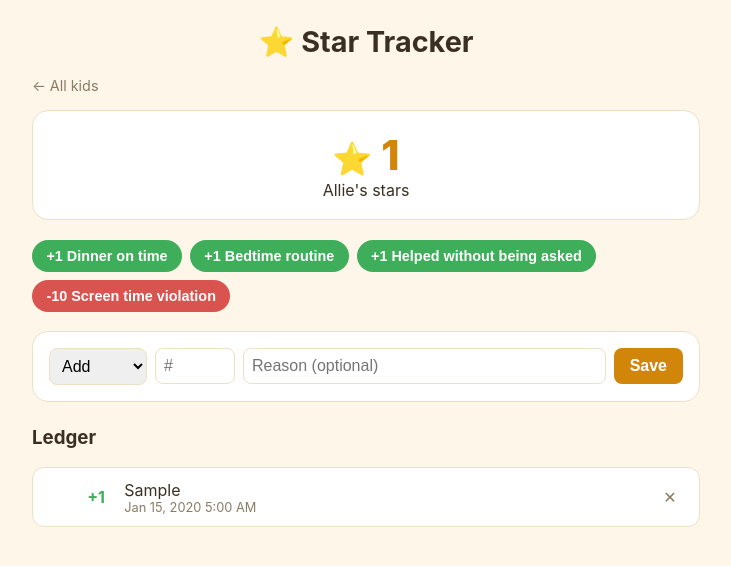
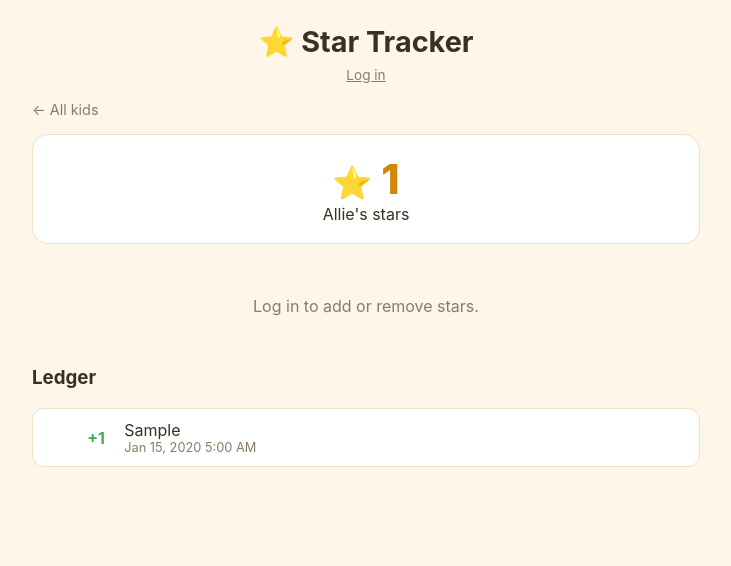
Before and after one commit to neyer/kids-stars, a Django app: page /kid/1/ in a window 1280 px wide. Shown: the top 566 px of the page, without its empty margins (274-1005 px from the left). Run offline with Django 5.2, Linux system fonts and the light colour scheme; data comes from the database, SQL or seed files in the repository; tables that the repository leaves empty hold one stand-in row (values such as "Sample post").

Commit message:
add login

```diff
--- a/config/settings.py
+++ b/config/settings.py
@@ -120,6 +120,10 @@ USE_TZ = True
 STATIC_URL = 'static/'
 STATIC_ROOT = BASE_DIR / 'staticfiles'
 
+LOGIN_URL = 'stars:login'
+LOGIN_REDIRECT_URL = 'stars:kid_list'
+LOGOUT_REDIRECT_URL = 'stars:kid_list'
+
 # Default primary key field type
 # https://docs.djangoproject.com/en/5.2/ref/settings/#default-auto-field
 
--- a/stars/templates/stars/base.html
+++ b/stars/templates/stars/base.html
@@ -216,11 +216,42 @@
     border-radius: 8px;
     margin-bottom: 0.4rem;
   }
+  .auth-bar {
+    margin-top: 0.5rem;
+    font-size: 0.85rem;
+    color: var(--muted);
+    display: flex;
+    justify-content: center;
+    align-items: center;
+    gap: 0.5rem;
+  }
+  .auth-bar a { text-decoration: underline; }
+  .auth-bar form { margin: 0; }
+  .link-btn {
+    background: none;
+    border: none;
+    padding: 0;
+    color: var(--muted);
+    text-decoration: underline;
+    font-size: 0.85rem;
+    cursor: pointer;
+  }
 </style>
 </head>
 <body>
 <header>
   <h1><a href="{% url 'stars:kid_list' %}">⭐ Star Tracker</a></h1>
+  <div class="auth-bar">
+    {% if user.is_authenticated %}
+      <span>{{ user.username }}</span>
+      <form action="{% url 'stars:logout' %}" method="post">
+        {% csrf_token %}
+        <button type="submit" class="link-btn">Log out</button>
+      </form>
+    {% else %}
+      <a href="{% url 'stars:login' %}?next={{ request.path }}">Log in</a>
+    {% endif %}
+  </div>
 </header>
 <main>
   {% if messages %}
--- a/stars/templates/stars/kid_detail.html
+++ b/stars/templates/stars/kid_detail.html
@@ -8,6 +8,7 @@
   <div>{{ kid.name }}'s stars</div>
 </div>
 
+{% if user.is_authenticated %}
 {% if quick_actions %}
 <div class="quick-actions">
   {% for action in quick_actions %}
@@ -33,6 +34,9 @@
     <button type="submit" class="btn">Save</button>
   </div>
 </form>
+{% else %}
+<p class="empty"><a href="{% url 'stars:login' %}?next={{ request.path }}">Log in</a> to add or remove stars.</p>
+{% endif %}
 
 <h3>Ledger</h3>
 {% if transactions %}
@@ -46,11 +50,13 @@
       <span class="reason">{{ txn.reason|default:"—" }}</span>
       <span class="timestamp">{{ txn.created_at|date:"M j, Y g:i A" }}</span>
     </span>
+    {% if user.is_authenticated %}
     <form action="{% url 'stars:delete_transaction' kid.id txn.id %}" method="post"
           onsubmit="return confirm('Delete this entry?');">
       {% csrf_token %}
       <button type="submit" class="delete-btn" title="Delete entry">✕</button>
     </form>
+    {% endif %}
   </li>
   {% endfor %}
 </ul>
--- a/stars/urls.py
+++ b/stars/urls.py
@@ -1,3 +1,4 @@
+from django.contrib.auth import views as auth_views
 from django.urls import path
 
 from . import views
@@ -10,4 +11,6 @@ urlpatterns = [
     path("kid/<int:kid_id>/add/", views.add_stars, name="add_stars"),
     path("kid/<int:kid_id>/quick/<int:action_id>/", views.quick_action, name="quick_action"),
     path("kid/<int:kid_id>/delete/<int:txn_id>/", views.delete_transaction, name="delete_transaction"),
+    path("login/", auth_views.LoginView.as_view(template_name="stars/login.html"), name="login"),
+    path("logout/", auth_views.LogoutView.as_view(), name="logout"),
 ]
--- a/stars/views.py
+++ b/stars/views.py
@@ -1,4 +1,5 @@
 from django.contrib import messages
+from django.contrib.auth.decorators import login_required
 from django.shortcuts import get_object_or_404, redirect, render
 from django.views.decorators.http import require_POST
 
@@ -25,6 +26,7 @@ def kid_detail(request, kid_id):
     )
 
 
+@login_required
 @require_POST
 def add_stars(request, kid_id):
     kid = get_object_or_404(Kid, pk=kid_id)
@@ -46,6 +48,7 @@ def add_stars(request, kid_id):
     return redirect("stars:kid_detail", kid_id=kid.id)
 
 
+@login_required
 @require_POST
 def quick_action(request, kid_id, action_id):
     kid = get_object_or_404(Kid, pk=kid_id)
@@ -54,6 +57,7 @@ def quick_action(request, kid_id, action_id):
     return redirect("stars:kid_detail", kid_id=kid.id)
 
 
+@login_required
 @require_POST
 def delete_transaction(request, kid_id, txn_id):
     kid = get_object_or_404(Kid, pk=kid_id)
```
Also changed, not shown: stars/templates/stars/login.html (added, +18 -0 lines).
